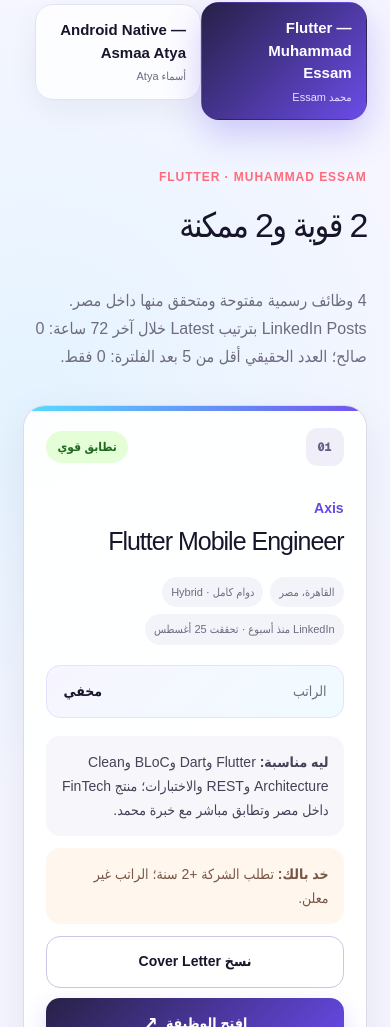
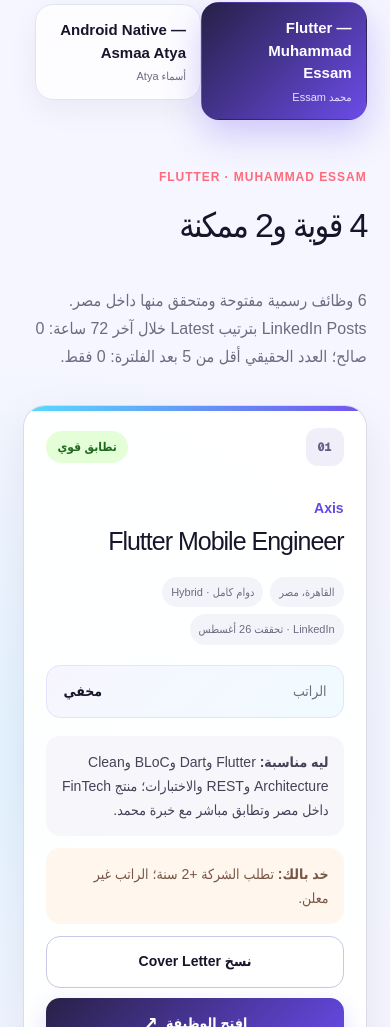
Before and after one commit to muhamaadessam/muhammad-mobile-jobs, a Next.js app: page / in a window 390 px wide. Shown: the part 973-2000 px from the top of the page. Built offline with nearby package versions, Linux system fonts and the light colour scheme.

Commit message:
Refresh Egypt-only mobile job report

```diff
--- a/app/page.tsx
+++ b/app/page.tsx
@@ -4,25 +4,37 @@ import { freshAndroidDirectPosts, freshAndroidEmailApplications, freshFlutterDir
 
 const flutterJobs = [
   {
-    company: "Axis", role: "Flutter Mobile Engineer", location: "القاهرة، مصر", mode: "دوام كامل · Hybrid", age: "LinkedIn منذ أسبوع · تحققت 25 أغسطس", salary: "مخفي",
+    company: "Axis", role: "Flutter Mobile Engineer", location: "القاهرة، مصر", mode: "دوام كامل · Hybrid", age: "LinkedIn · تحققت 26 أغسطس", salary: "مخفي",
     match: "تطابق قوي", matchClass: "strong", why: "Flutter وDart وBLoC وClean Architecture وREST والاختبارات؛ منتج FinTech داخل مصر وتطابق مباشر مع خبرة محمد.",
     note: "تطلب الشركة +2 سنة؛ الراتب غير معلن.", href: "https://eg.linkedin.com/jobs/view/flutter-mobile-engineer-at-axis-4449286578",
     coverLetter: `Dear Axis Hiring Team,\n\nI am applying for the Flutter Mobile Engineer position in Cairo. I have more than three years of production experience building Flutter applications using Dart, BLoC/Cubit, Clean Architecture, REST APIs, Firebase, local storage, testing, GitHub Actions, and Fastlane.\n\nAxis’s focus on Flutter, BLoC, clean architecture, authentication, fintech security, and automated testing aligns closely with my production background. I have owned features from architecture through release and can contribute quickly to a reliable wallet product.\n\nPortfolio: https://muhamaadessam.github.io/\n\nBest regards,\nMuhammad Essam`,
   },
   {
-    company: "Adree", role: "Flutter, Developer", location: "القاهرة، مصر", mode: "دوام كامل · Remote Egypt", age: "LinkedIn منذ شهر · Workable مفتوح · تحققت 25 أغسطس", salary: "مخفي",
+    company: "Adree", role: "Flutter, Developer", location: "القاهرة، مصر", mode: "دوام كامل · Remote Egypt", age: "LinkedIn منذ شهر · Apply مفتوح · تحققت 26 أغسطس", salary: "مخفي",
     match: "تطابق قوي", matchClass: "strong", why: "3–6 سنوات Flutter، Dart، Bloc/Provider/Riverpod/GetX، REST/GraphQL، Firebase، التخزين المحلي، الاختبارات وCI/CD؛ تطابق مباشر مع خبرة محمد الإنتاجية.",
     note: "الوظيفة في القاهرة؛ الراتب غير معلن.", href: "https://apply.workable.com/adree/j/089D2DAF05/",
     coverLetter: `Dear Adree Hiring Team,\n\nI am applying for the Flutter, Developer position in Cairo. I have more than three years of production experience building Flutter applications for Android, iOS, and Windows using Dart, BLoC/Cubit, GetX, Clean Architecture, REST APIs, Firebase, local storage, testing, GitHub Actions, and Fastlane.\n\nMy experience includes production feature ownership, modular architecture, API integrations, local persistence, performance improvements, debugging, and automated mobile releases. Adree’s requirements around Flutter architecture, state management, APIs, Firebase, local storage, testing, and CI/CD align closely with my background.\n\nI am based in Egypt and would welcome the opportunity to contribute to Adree’s mobile products.\n\nPortfolio: https://muhamaadessam.github.io/\n\nBest regards,\nMuhammad Essam`,
   },
   {
-    company: "CoorB", role: "Senior Mobile Developer (Flutter)", location: "مصر", mode: "دوام كامل · Remote", age: "LinkedIn منذ 3 أسابيع · تحققت 25 أغسطس", salary: "مخفي",
+    company: "Div Systems", role: "Flutter Mobile Application Developer", location: "المقطم، القاهرة، مصر", mode: "دوام كامل · On-site", age: "صفحة الشركة مفتوحة · تحققت 26 أغسطس", salary: "مخفي",
+    match: "تطابق قوي", matchClass: "strong", why: "الدور يطلب 3+ سنوات Flutter وDart وMVVM/أنماط التصميم وGit وREST؛ مسار تقديم مباشر من شركة مصرية وتطابق واضح مع خبرة محمد.",
+    note: "صفحة التقديم الرسمية ما زالت تعرض Apply Now؛ الراتب غير معلن.", href: "https://portal.div-systems.com/jobs/detail/flutter-mobile-application-developer-33",
+    coverLetter: `Dear Div Systems Hiring Team,\n\nI am applying for the Flutter Mobile Application Developer position in Cairo. I have more than three years of production experience building Flutter applications for Android, iOS, and Windows using Dart, BLoC/Cubit, GetX, Clean Architecture, REST APIs, Firebase, local storage, testing, GitHub Actions, and Fastlane.\n\nMy background in mobile architecture, API integration, testing, performance improvements, and release workflows matches the role’s Flutter, Dart, design-pattern, Git, and REST requirements. I would welcome the opportunity to contribute to Div Systems’ Cairo team.\n\nPortfolio: https://muhamaadessam.github.io/\n\nBest regards,\nMuhammad Essam`,
+  },
+  {
+    company: "AppFactory", role: "Flutter Developer", location: "نيو كايرو، مصر", mode: "دوام كامل · On-site", age: "صفحة الشركة مفتوحة · تحققت 26 أغسطس", salary: "مخفي",
+    match: "تطابق قوي", matchClass: "strong", why: "3–5 سنوات Flutter إنتاجي، Dart، state management، REST/WebSockets، الاختبارات وCI/CD؛ وظيفة مصرية بمسار تقديم رسمي وتطابق مباشر.",
+    note: "On-site في New Cairo؛ الراتب تنافسي حسب الخبرة وغير محدد رقميًا.", href: "https://www.appfactoryltd.com/flutter-developer.html",
+    coverLetter: `Dear AppFactory Hiring Team,\n\nI am applying for the Flutter Developer position in New Cairo. I have more than three years of production experience building Flutter applications for Android, iOS, and Windows using Dart, BLoC/Cubit, GetX, Clean Architecture, REST APIs, Firebase, local storage, testing, GitHub Actions, and Fastlane.\n\nI have worked across feature ownership, responsive UI, API and real-time integrations, performance improvements, automated tests, and mobile release workflows. AppFactory’s requirements for production Flutter, Dart, state management, REST/WebSockets, testing, CI/CD, and platform integrations align closely with my background.\n\nPortfolio: https://muhamaadessam.github.io/\n\nBest regards,\nMuhammad Essam`,
+  },
+  {
+    company: "CoorB", role: "Senior Mobile Developer (Flutter)", location: "مصر", mode: "دوام كامل · Remote", age: "LinkedIn منذ أسبوعين · Apply مفتوح · تحققت 26 أغسطس", salary: "مخفي",
     match: "فرصة ممكنة", matchClass: "stretch", why: "الدور Remote ومذكور لمصر، ويطلب Flutter/Dart، architecture، state management، REST، testing وnative platform knowledge؛ التطابق التقني جيد لكن شرط 5+ سنوات والمسمى Senior أعلى من الأولوية.",
     note: "Stretch فقط: يطلب 5+ سنوات ويفتح Flutter أو React Native؛ أكّدي أن المسار Flutter قبل التقديم.", href: "https://eg.linkedin.com/jobs/view/mobile-developer-flutter-at-coorb-4446729665",
     coverLetter: `Dear CoorB Hiring Team,\n\nI am applying for the Senior Mobile Developer (Flutter) position, with Flutter as my primary track. I have more than three years of production experience building Flutter applications for Android, iOS, and Windows using Dart, BLoC/Cubit, GetX, Clean Architecture, REST APIs, Firebase, local storage, testing, GitHub Actions, and Fastlane.\n\nMy background includes modular architecture, API integrations, secure local persistence, performance improvements, automated testing, and reliable mobile release workflows. The role’s Flutter, architecture, state management, REST/OAuth integrations, testing, security, and platform-specific delivery requirements align closely with my experience.\n\nI understand the posting asks for 5+ years and combines Flutter with React Native. I am applying as an honest stretch candidate for the Flutter track and would welcome a discussion about the scope and Egypt remote arrangement.\n\nPortfolio: https://muhamaadessam.github.io/\n\nBest regards,\nMuhammad Essam`,
   },
   {
-    company: "BlueCloud Technologies", role: "Senior Mobile Developer", location: "القاهرة، مصر", mode: "دوام كامل · On-site", age: "LinkedIn منذ شهر · Workable مفتوح · تحققت 25 أغسطس", salary: "مخفي",
+    company: "BlueCloud Technologies", role: "Senior Mobile Developer", location: "القاهرة، مصر", mode: "دوام كامل · On-site", age: "Workable مفتوح · تحققت 26 أغسطس", salary: "مخفي",
     match: "فرصة ممكنة", matchClass: "stretch", why: "الدور في القاهرة ويطلب 3–5 سنوات مع Flutter وREST/GraphQL وBLoC/Provider وFirebase وFastlane؛ مناسب جزئيًا، لكن React Native جزء أساسي من النطاق والمسمى Senior.",
     note: "قدّمه فقط إذا كان الفريق يقبل Flutter كمسار أساسي؛ الراتب غير معلن.", href: "https://apply.workable.com/bluecloud-technologies/j/63F5874D1A/",
     coverLetter: `Dear BlueCloud Technologies Hiring Team,\n\nI am applying for the Senior Mobile Developer position in Cairo, with Flutter as my primary track. I have more than three years of production experience building Flutter applications for Android, iOS, and Windows using Dart, BLoC/Cubit, GetX, Clean Architecture, REST APIs, Firebase, local storage, testing, GitHub Actions, and Fastlane.\n\nMy background includes modular architecture, API integrations, push notifications, performance improvements, testing, and mobile release automation. The role’s Flutter, API, state management, Firebase, CI/CD, and app-store delivery requirements align closely with my experience.\n\nI would welcome a discussion about the Flutter scope within the mixed mobile team and the Cairo on-site arrangement.\n\nPortfolio: https://muhamaadessam.github.io/\n\nBest regards,\nMuhammad Essam`,
@@ -31,31 +43,37 @@ const flutterJobs = [
 
 const androidJobs = [
   {
-    company: "Reference Agency", role: "Android Developer", location: "القاهرة، مصر", mode: "Part-time · Remote", age: "LinkedIn منذ يومين · تحققت 25 أغسطس", salary: "مخفي",
+    company: "Reference Agency", role: "Android Developer", location: "القاهرة، مصر", mode: "Part-time · Remote", age: "LinkedIn منذ يومين · تحققت 26 أغسطس", salary: "مخفي",
     match: "تطابق قوي", matchClass: "strong", why: "Kotlin وJetpack Compose وMVVM/MVI وCoroutines/Flow وRetrofit وRoom وHilt وRTL؛ تطابق تقني قوي مع منتج HealthTech عربي.",
     note: "العمل Part-time وRemote؛ التقديم من خلال LinkedIn فقط.", href: "https://eg.linkedin.com/jobs/view/android-developer-at-reference-agency-4457389645",
     coverLetter: `Dear Reference Agency Hiring Team,\n\nI am applying for the Android Developer position. I have more than three years of production Android experience using Kotlin, Java, Android SDK, Jetpack Compose, XML, MVVM, MVI, Clean Architecture, Coroutines, dependency injection, REST APIs, Firebase, Git, JUnit, and MockK.\n\nThe role’s Compose, modern architecture, offline data, wearable integrations, Arabic RTL, and Play Store requirements align closely with my background. I would welcome the opportunity to contribute to the Arabic-first health product on the remote part-time arrangement.\n\nBest regards,\nAsmaa Atya`,
   },
   {
-    company: "Synechron", role: "Android Developer", location: "القاهرة، مصر", mode: "دوام كامل · Android Native", age: "LinkedIn منذ 12 ساعة · تحققت 25 أغسطس", salary: "مخفي",
-    match: "تطابق قوي", matchClass: "strong", why: "الدور Native Android في القاهرة ويطلب Kotlin/Java، Android SDK/Jetpack، MVVM/MVI/Clean Architecture، Coroutines/Flow، Retrofit/Room/Hilt، الاختبارات وCI/CD؛ تطابق مباشر مع خبرة أسماء.",
-    note: "الدور مفتوح عبر LinkedIn؛ الراتب غير معلن.", href: "https://eg.linkedin.com/jobs/view/android-developer-at-synechron-4450138352",
-    coverLetter: `Dear Synechron Hiring Team,\n\nI am applying for the Android Developer position in Cairo. I have more than three years of production Android experience using Kotlin, Java, Android SDK, Jetpack Compose, XML, MVVM, MVI, Clean Architecture, Coroutines, dependency injection, REST APIs, Firebase, Git, JUnit, and MockK.\n\nMy background includes multi-module architecture, secure data handling, performance optimization, POS and payment integrations, unit testing, CI/CD, Google Play releases, and production delivery. Synechron’s requirements around Kotlin/Java, Android SDK, Jetpack, Coroutines/Flow, Retrofit, Room, Hilt/Dagger, testing, security, and release support align closely with my experience.\n\nI am based in Egypt and would welcome the opportunity to contribute to Synechron’s Cairo team.\n\nBest regards,\nAsmaa Atya`,
+    company: "Vertex Technologies", role: "Middle Android Developer", location: "سمارت فيليج، الجيزة، مصر", mode: "دوام كامل · On-site", age: "صفحة الشركة مفتوحة · تحققت 26 أغسطس", salary: "مخفي",
+    match: "تطابق قوي", matchClass: "strong", why: "3+ سنوات Android تجاري مع Kotlin وJetpack Compose وDagger وMVVM وCoroutines وREST؛ شركة مصرية وعنوان العمل في الجيزة.",
+    note: "الدور يطلب Upper-Intermediate English؛ الراتب مدفوع بالدولار حسب الصفحة وغير معلن رقميًا.", href: "https://vertextech-eg.com/vacancies/middle-android-developer",
+    coverLetter: `Dear Vertex Technologies Hiring Team,\n\nI am applying for the Middle Android Developer position in Giza. I have more than three years of production Android experience using Kotlin, Java, Android SDK, Jetpack Compose, XML, MVVM, MVI, Clean Architecture, Coroutines, dependency injection, REST APIs, Firebase, Git, JUnit, and MockK.\n\nMy experience with multi-module architecture, SOLID principles, secure data handling, performance optimization, testing, and Google Play releases aligns closely with the role’s Kotlin, Compose, Dagger, Coroutines, MVVM, and REST requirements. I am based in Egypt and would welcome the opportunity to contribute to Vertex Technologies in Smart Village.\n\nBest regards,\nAsmaa Atya`,
   },
   {
-    company: "Khazna", role: "Senior Android Developer", location: "القاهرة، مصر", mode: "دوام كامل · Android Native", age: "LinkedIn منذ 8 ساعات · تحققت 25 أغسطس", salary: "مخفي",
+    company: "Khazna", role: "Senior Android Developer", location: "القاهرة، مصر", mode: "دوام كامل · Android Native", age: "LinkedIn منذ يومين · Apply مفتوح · تحققت 26 أغسطس", salary: "مخفي",
     match: "تطابق قوي", matchClass: "strong", why: "شركة fintech مصرية والدور يطلب 3+ سنوات Native Android، Kotlin، Hilt/Dagger، MVVM/MVI/Clean Architecture، CI/CD والاختبارات؛ تطابق مباشر مع خبرة أسماء في المدفوعات.",
     note: "المسمى Senior لكن شرط الخبرة 3+ سنوات؛ الراتب غير معلن.", href: "https://eg.linkedin.com/jobs/view/senior-android-developer-at-khazna-4455071741",
     coverLetter: `Dear Khazna Hiring Team,\n\nI am applying for the Senior Android Developer position in Cairo. I have more than three years of production Android experience using Kotlin, Java, Android SDK, Jetpack Compose, XML, MVVM, MVI, Clean Architecture, Coroutines, dependency injection, REST APIs, Firebase, Git, JUnit, and MockK.\n\nMy background includes POS, invoices, payment integrations, secure data handling, multi-module architecture, performance optimization, unit testing, CI/CD, and Google Play release management. Khazna’s fintech mission and the role’s Kotlin, architecture, APIs, testing, and mobile delivery requirements align closely with my experience.\n\nI am based in Egypt and would welcome the opportunity to contribute to secure digital financial products at Khazna.\n\nBest regards,\nAsmaa Atya`,
   },
   {
-    company: "TrianglZ", role: "Mid-Senior Android Engineer", location: "الإسكندرية، مصر", mode: "دوام كامل · Hybrid", age: "LinkedIn منذ أسبوع · صفحة التقديم مفتوحة · تحققت 25 أغسطس", salary: "مخفي",
+    company: "Egyptian Banks Company", role: "Senior Engineer, Mobile Software Development (Android)", location: "القاهرة الجديدة، مصر", mode: "دوام كامل · Android Native", age: "LinkedIn منذ 5 أيام · Apply مفتوح · تحققت 26 أغسطس", salary: "مخفي",
+    match: "تطابق قوي", matchClass: "strong", why: "الدور يطلب 3+ سنوات Kotlin/Java وAndroid SDK وMVVM/MVI وRetrofit وRoom وCoroutines/Flow وFirebase والأمان؛ تطابق قوي مع خبرة أسماء في المدفوعات والأنظمة الآمنة.",
+    note: "مسمى Senior لكن الخبرة المطلوبة تقريبًا 3+ سنوات؛ الراتب غير معلن.", href: "https://eg.linkedin.com/jobs/view/senior-engineer-mobile-software-development-android-at-egyptian-banks-company-4457896506",
+    coverLetter: `Dear Egyptian Banks Company Hiring Team,\n\nI am applying for the Senior Engineer, Mobile Software Development (Android) position in New Cairo. I have more than three years of production Android experience using Kotlin, Java, Android SDK, Jetpack Compose, XML, MVVM, MVI, Clean Architecture, Coroutines, dependency injection, REST APIs, Firebase, Git, JUnit, and MockK.\n\nMy background includes POS, invoices, payment integrations, secure data handling, multi-module architecture, performance optimization, Crashlytics, unit testing, CI/CD, and Google Play release management. The role’s Kotlin/Java, Android lifecycle, MVVM/MVI, Retrofit, Room, Coroutines/Flow, Firebase, security, and release requirements align closely with my experience.\n\nI am based in Egypt and would welcome the opportunity to contribute to reliable banking products at Egyptian Banks Company.\n\nBest regards,\nAsmaa Atya`,
+  },
+  {
+    company: "TrianglZ", role: "Mid-Senior Android Engineer", location: "الإسكندرية، مصر", mode: "دوام كامل · Hybrid", age: "LinkedIn منذ 6 أيام · Apply مفتوح · تحققت 26 أغسطس", salary: "مخفي",
     match: "تطابق قوي", matchClass: "strong", why: "الدور في الإسكندرية ويطلب 3 سنوات مع Kotlin، Jetpack Compose، Coroutines/Flow، Dagger/Hilt، MVVM/MVI، Clean Architecture، Git وPush APIs؛ تطابق مباشر مع خبرة أسماء.",
-    note: "Hybrid في الإسكندرية؛ الراتب غير معلن.", href: "https://join.com/companies/trianglz/16569950-mid-senior-android-engineer",
+    note: "Hybrid في الإسكندرية؛ استخدمت رابط LinkedIn المفتوح لأن صفحة JOIN القديمة مؤرشفة؛ الراتب غير معلن.", href: "https://eg.linkedin.com/jobs/view/mid-senior-android-engineer-at-trianglz-llc-4450107727",
     coverLetter: `Dear TrianglZ Hiring Team,\n\nI am applying for the Mid-Senior Android Engineer position in Alexandria. I have more than three years of production Android experience using Kotlin, Java, Android SDK, Jetpack Compose, XML, MVVM, MVI, Clean Architecture, Coroutines, dependency injection, REST APIs, Firebase, Git, JUnit, and MockK.\n\nMy background includes multi-module architecture, POS and payment integrations, secure data handling, performance optimization, testing, Google Play releases, and production delivery. The role’s Kotlin, Compose, Coroutines/Flow, DI, MVVM/MVI, Clean Architecture, Git, and push-notification requirements align closely with my experience.\n\nI am based in Egypt and would welcome a discussion about the Alexandria hybrid arrangement.\n\nBest regards,\nAsmaa Atya`,
   },
   {
-    company: "geidea", role: "Senior Android Developer", location: "القاهرة، مصر", mode: "دوام كامل · Android/KMM", age: "LinkedIn منذ 5 أيام · تحققت 25 أغسطس", salary: "مخفي",
+    company: "geidea", role: "Senior Android Developer", location: "القاهرة، مصر", mode: "دوام كامل · Android/KMM", age: "LinkedIn منذ 4 أيام · Apply مفتوح · تحققت 26 أغسطس", salary: "مخفي",
     match: "فرصة ممكنة", matchClass: "stretch", why: "الدور يطابق Kotlin/Android وREST وGit وتطوير تطبيقات فعلية، لكن يطلب 4+ سنوات وخبرة KMM؛ مناسب كـStretch فقط.",
     note: "يطلب 4–5 سنوات وخبرة KMM؛ قدّميها كـStretch فقط والراتب غير معلن.", href: "https://eg.linkedin.com/jobs/view/senior-android-developer-at-geidea-4456302158",
     coverLetter: `Dear geidea Hiring Team,\n\nI am applying for the Senior Android Developer position in Cairo. I have more than three years of production Android experience using Kotlin, Java, Android SDK, Jetpack Compose, XML, MVVM, MVI, Clean Architecture, Coroutines, dependency injection, REST APIs, Firebase, Git, JUnit, and MockK.\n\nMy background includes POS, invoices, payment integrations, secure data handling, multi-module architecture, performance optimization, unit testing, and Google Play release management. geidea’s fintech focus and the role’s Android, Compose, modular architecture, APIs, testing, security, and delivery requirements align closely with my experience.\n\nI understand the posting asks for 4–5 years and practical KMM experience; I am applying as an honest stretch candidate and would welcome a discussion if the team is open to a strong 3+ year Android profile.\n\nBest regards,\nAsmaa Atya`,
@@ -64,12 +82,12 @@ const androidJobs = [
 
 const rejected = [
   "أُزيلت الوظائف القديمة أو التي لم تعد تفتح مسار تقديم واضحًا؛ لم أُبقِ أي بطاقة من تحديث سابق بلا إعادة تحقق اليوم.",
-  "أُزيلت TAWANTECH لأن رابط Workable أصبح غير موجود، وNawy لأن المسمى الحالي React Native بدل Flutter.",
+  "أُزيلت TAWANTECH لأن رابط Workable أصبح غير موجود، وNawy لأن المسمى الحالي React Native بدل Flutter؛ أضيفت مسارات Div Systems وAppFactory الرسمية المفتوحة.",
   "لم يظهر منشور LinkedIn لمحمد يمكن إثبات عمره خلال 72 ساعة مع إيميل أو WhatsApp معلن؛ لذلك العدد الحقيقي 0.",
 ] as const;
 
 const androidRejected = [
-  "أُزيل Egyptian Banks Company لأن LinkedIn يعرض أن التقديم لم يعد مقبولًا، واستُبعدت الأدوار القديمة أو غير المؤكدة.",
+  "أُزيل الدور السابق لأن نتيجته القديمة كانت مغلقة ومحتواه يخلط بين مصر والإمارات؛ أضيفت Vertex وEgyptian Banks Company بمسارات مصرية قابلة للتحقق.",
   "استُبعدت الأدوار Junior/Internship وFlutter-only وReact Native-only وiOS-only.",
   "لم يظهر منشور LinkedIn لأسماء يمكن إثبات عمره خلال 72 ساعة مع إيميل أو WhatsApp معلن؛ لذلك العدد الحقيقي 0.",
 ] as const;
@@ -98,13 +116,13 @@ export default function Home() {
   return (
     <main>
       <header className="hero">
-        <nav aria-label="رأس التقرير"><span className="brand">فرص محمد وأسماء</span><span className="date">تقرير 25 أغسطس 2026</span></nav>
+        <nav aria-label="رأس التقرير"><span className="brand">فرص محمد وأسماء</span><span className="date">تقرير 26 أغسطس 2026</span></nav>
         <div className="heroCopy"><p className="eyebrow">Flutter وAndroid Native في مصر فقط</p><h1>اختار التخصص وشوف الفرص المناسبة لكل شخص.</h1><p className="intro">وظائف مصرية أو مؤكدة القبول من مصر، مع Cover Letters وقسم إرسال Gmail منفصل لكل مرشح.</p></div>
         <div className="stats" aria-label="ملخص التقرير"><div><strong>2</strong><span>مسار وظيفي</span></div><div><strong>{flutterJobs.length}</strong><span>فرص Flutter</span></div><div><strong>{androidJobs.length}</strong><span>فرص Android</span></div></div>
       </header>
       <section className="criteria" aria-label="معايير البحث"><span>مصر فقط أو Remote من مصر</span><span>لا وظائف انتقال فقط</span><span>تقديم مفتوح ومسار واضح</span><span>Mid أو Senior كفرصة Stretch</span></section>
       <section className="content"><fieldset className="candidateTabs"><legend className="srOnly">اختار تقرير الوظائف</legend><input className="tabInput" type="radio" name="candidate" id="flutter-tab" defaultChecked /><label className="tabLabel" htmlFor="flutter-tab"><span>Flutter — Muhammad Essam</span><small>محمد Essam</small></label><input className="tabInput" type="radio" name="candidate" id="android-tab" /><label className="tabLabel" htmlFor="android-tab"><span>Android Native — Asmaa Atya</span><small>أسماء Atya</small></label><ReportTab /><ReportTab android /></fieldset></section>
-      <footer><p>الترتيب مبني على قوة التطابق وحداثة الإعلان ووضوح الراتب ومسار التقديم.</p><p>آخر تحديث: 25 أغسطس 2026 · القاهرة</p></footer>
+      <footer><p>الترتيب مبني على قوة التطابق وحداثة الإعلان ووضوح الراتب ومسار التقديم.</p><p>آخر تحديث: 26 أغسطس 2026 · القاهرة</p></footer>
     </main>
   );
 }
```
Also changed, not shown: 1 other file (tests, documents, lock files or other folders).
